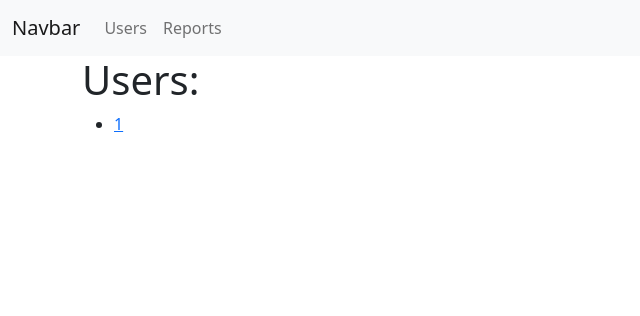
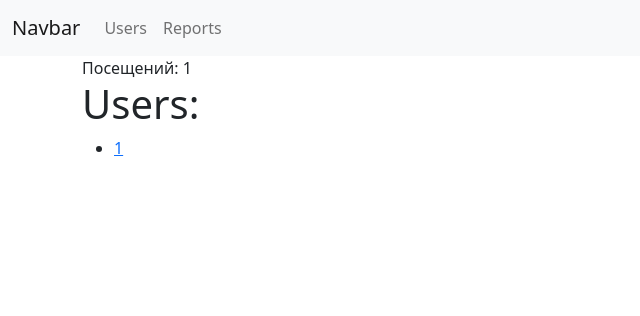
Before and after one commit to fanfat7777777/Flask, a Flask app: template project/blog/templates/users/list.html in a window 1280 px wide. Shown: the top 316 px of the page, without its empty margins (0-640 px from the left). Run offline with Flask 2, Linux system fonts and the light colour scheme; the template is opened without the code that fills it: most values are stand-ins (such as "Sample title", 1, 10 or a date in 2020).

Commit message:
Добавил количество посещений
http://127.0.0.1:5000/users/

```diff
--- a/project/blog/templates/users/list.html
+++ b/project/blog/templates/users/list.html
@@ -6,6 +6,7 @@
 {% endblock %}
 
 {% block body %}
+    <div>Посещений: {{ count }}</div>
     <div class="row">
         <div class="col">
             <h1>Users:</h1>
--- a/project/blog/user/views.py
+++ b/project/blog/user/views.py
@@ -1,5 +1,6 @@
 from flask import Blueprint, render_template, redirect
 from werkzeug.exceptions import NotFound
+import config
 
 user = Blueprint('user', __name__, url_prefix='/users', static_folder='../static')
 
@@ -12,9 +13,11 @@ USERS = {
 
 @user.route('/')
 def user_list():
+    config.count += 1
     return render_template(
         'users/list.html',
         users=USERS,
+        count=config.count,
         )
 
 @user.route('/<int:pk>')
```
